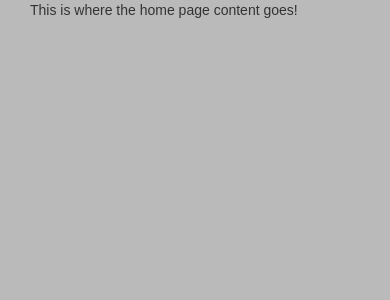
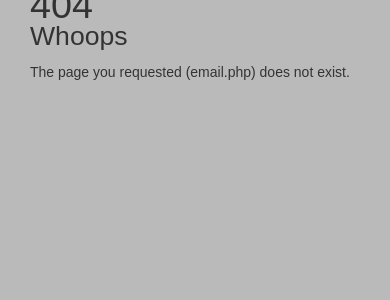
Before and after one commit to JohnDragonetti/JD.meDev, a PHP site: page /email.php in a window 390 px wide. Shown: the top 300 px of the page. Run offline with PHP 8.4, Linux system fonts and the light colour scheme; data that the repository does not hold is empty; some libraries are stand-ins or nearby versions.

Commit message:
Add 404 page
Added basic 404 page, logic for loading 404 page in index.php

```diff
--- /dev/null
+++ b/app/view/fourohfour.php
@@ -0,0 +1,17 @@
+<?php
+// WH 404 page
+
+
+$message = $this->arr_params[1];
+
+
+echo '<div class="container">
+	<div class="col-md-6 col-md-push-3">
+	<h1>404</h1>
+	<h2>Whoops</h2>
+	<div class="">
+		The page you requested ('.$message.') does not exist.
+	</div>
+</div>';
+
+?>
--- a/index.php
+++ b/index.php
@@ -89,17 +89,24 @@ if($request->format == 'json'){
                 $view->render(false);
             } else {
             	// WH General test to make sure that the page the user is trying to access exists
-                if (file_exists('app/view/' . $request->elements[2] . '.php')) {
+                if (file_exists('app/view/' . $request->elements[1] . '.php')) {
                 	// WH page existed, load page.
-                    $view = new gui\View($settings, $request->elements[2]);
+                    $view = new gui\View($settings, $request->elements[1]);
                     $view->arr_params = $request->elements;
                     $view->render();
                 } else {
-            		// WH Page does not exist.
-            		// WH Load home page for now.
-                    $view = new gui\View($settings, 'home');
-                    $view->arr_params = $request->elements;
-                    $view->render();
+            		if(empty($request->elements[1])){
+						// WH Load home page for now.
+        	            $view = new gui\View($settings, 'home');
+            	        $view->arr_params = $request->elements;
+                	    $view->render();
+            		} else {
+						// WH Dun goofed, page does not exist.
+						$view = new gui\View($settings, 'fourohfour');
+            	        $view->arr_params = $request->elements;
+                	    $view->render();
+
+            		}
                 }
             }
             break;
```
